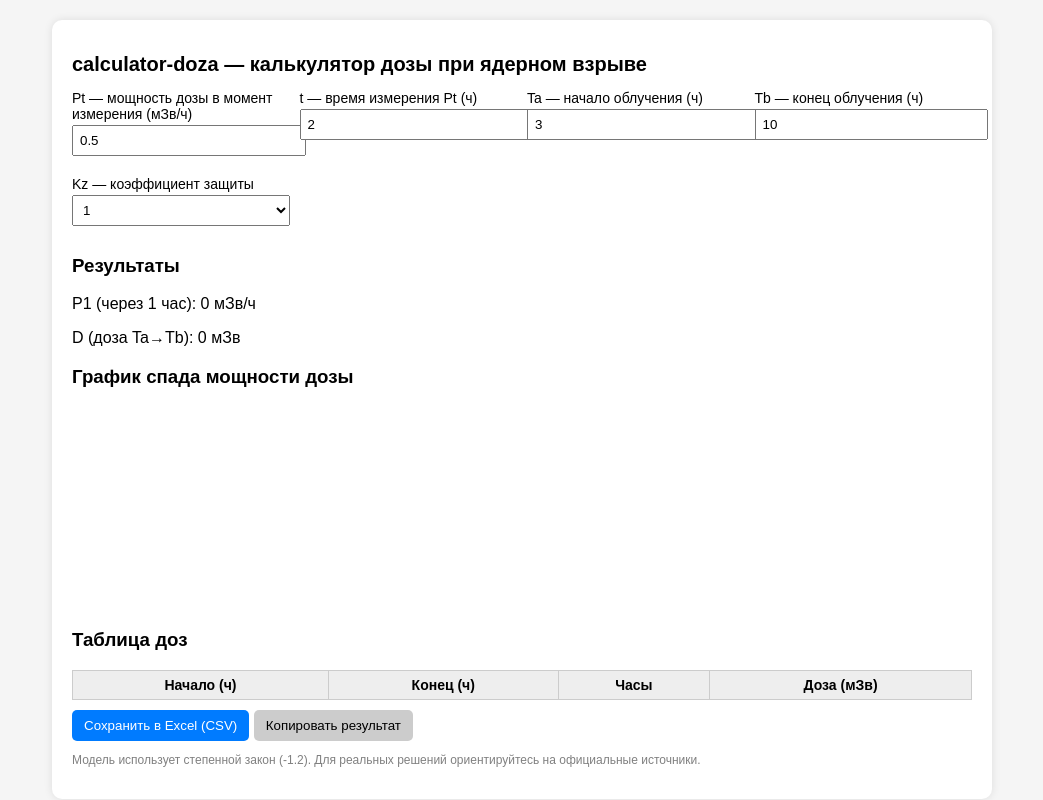
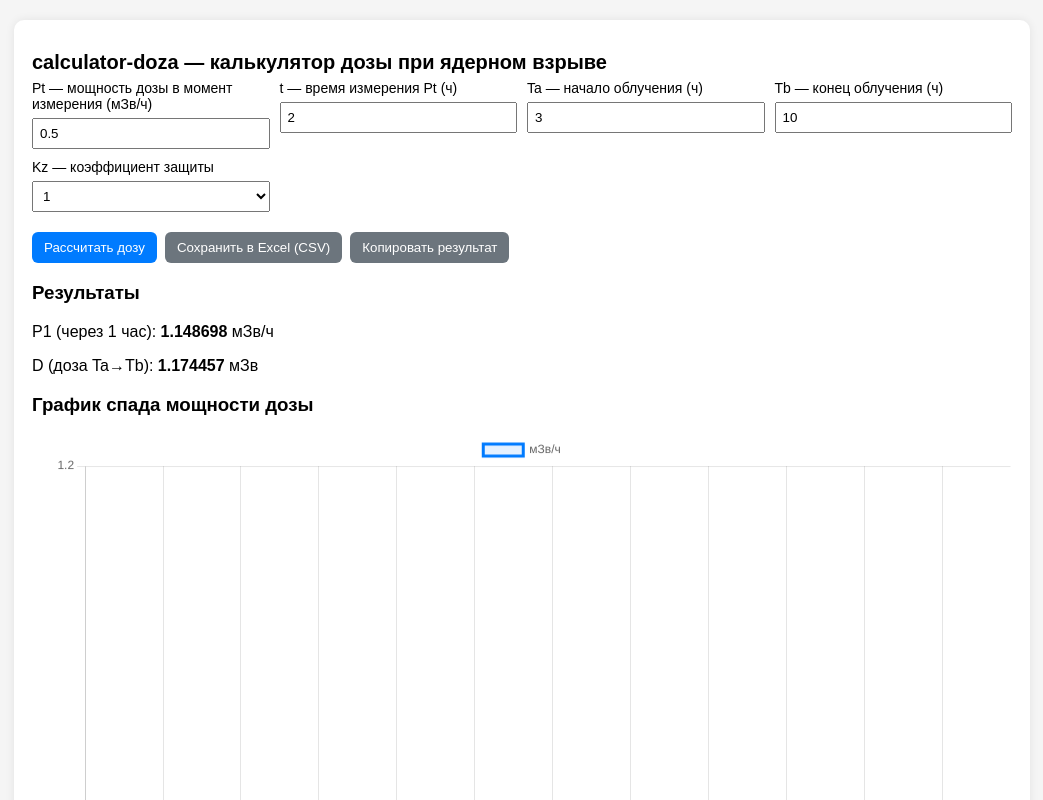
Before and after one commit to sergsh1125-dotcom/calculator-doza-atom, a plain HTML site: page index.html in a window 1280 px wide. Shown: the top 800 px of the page, without its empty margins (118-1161 px from the left). Drawn offline with nearby package versions, Linux system fonts and the light colour scheme.

Commit message:
Add files via upload

```diff
--- a/index.html
+++ b/index.html
@@ -1,22 +1,26 @@
 <!DOCTYPE html>
 <html lang="ru">
 <head>
-  <meta charset="UTF-8">
+  <meta charset="UTF-8" />
   <title>calculator-doza</title>
   <script src="https://cdn.jsdelivr.net/npm/chart.js"></script>
   <style>
     body { font-family: Arial, sans-serif; margin: 20px; background: #f5f5f5; }
-    h1 { font-size: 20px; }
-    .container { max-width: 900px; margin: auto; background: #fff; padding: 20px; border-radius: 10px; box-shadow: 0 0 8px rgba(0,0,0,0.1); }
+    h1 { font-size: 20px; margin-bottom: 6px; }
+    .container { max-width: 980px; margin: auto; background: #fff; padding: 18px; border-radius: 10px; box-shadow: 0 0 10px rgba(0,0,0,0.08); }
     .grid { display: grid; grid-template-columns: repeat(auto-fit,minmax(200px,1fr)); gap: 10px; }
-    label { font-size: 14px; display: block; margin-bottom: 10px; }
-    input, select { width: 100%; padding: 6px; margin-top: 3px; }
+    label { font-size: 14px; display: block; }
+    input, select { width: 100%; padding: 6px; margin-top: 6px; box-sizing: border-box; }
     table { width: 100%; border-collapse: collapse; margin-top: 10px; font-size: 14px; }
-    th, td { border: 1px solid #ccc; padding: 6px; text-align: center; }
-    th { background: #eee; }
-    button { padding: 8px 12px; margin-top: 10px; cursor: pointer; border-radius: 5px; border: none; }
+    th, td { border: 1px solid #ddd; padding: 6px; text-align: center; }
+    th { background: #f0f0f0; }
+    button { padding: 8px 12px; margin-top: 10px; cursor: pointer; border-radius: 6px; border: none; }
     .btn-blue { background: #007bff; color: white; }
-    .btn-gray { background: #ccc; }
+    .btn-gray { background: #6c757d; color: white; }
+    .controls { display:flex; gap:8px; flex-wrap:wrap; margin-top:10px; }
+    .note { font-size:12px; color:#666; margin-top:10px; }
+    .error { color:#b00020; font-weight:600; margin-top:8px; }
+    @media (max-width:520px){ .grid{grid-template-columns:1fr} }
   </style>
 </head>
 <body>
@@ -24,16 +28,16 @@
     <h1>calculator-doza — калькулятор дозы при ядерном взрыве</h1>
     <div class="grid">
       <label>Pt — мощность дозы в момент измерения (мЗв/ч)
-      <input type="number" id="Pt" value="0.5" step="any">
+        <input type="number" id="Pt" value="0.5" step="any" min="0">
       </label>
       <label>t — время измерения Pt (ч)
-      <input type="number" id="tMeasure" value="2" step="any">
+        <input type="number" id="tMeasure" value="2" step="any" min="0.0001">
       </label>
       <label>Ta — начало облучения (ч)
-      <input type="number" id="Ta" value="3" step="any">
+        <input type="number" id="Ta" value="3" step="any" min="0">
       </label>
       <label>Tb — конец облучения (ч)
-      <input type="number" id="Tb" value="10" step="any">
+        <input type="number" id="Tb" value="10" step="any" min="0">
       </label>
       <label>Kz — коэффициент защиты
         <select id="Kz">
@@ -42,12 +46,19 @@
       </label>
     </div>
 
+    <div class="controls">
+      <button id="btnCalc" class="btn-blue">Рассчитать дозу</button>
+      <button id="btnCSV" class="btn-gray">Сохранить в Excel (CSV)</button>
+      <button id="btnCopy" class="btn-gray">Копировать результат</button>
+      <div id="error" class="error" style="display:none"></div>
+    </div>
+
     <h3>Результаты</h3>
-  <p>P1 (через 1 час): <span id="P1">0</span> мЗв/ч</p>
-  <p>D (доза Ta→Tb): <span id="dose">0</span> мЗв</p>
+    <p>P1 (через 1 час): <strong><span id="P1">0</span></strong> мЗв/ч</p>
+    <p>D (доза Ta→Tb): <strong><span id="dose">0</span></strong> мЗв</p>
 
     <h3>График спада мощности дозы</h3>
-  <canvas id="chart" height="200"></canvas>
+    <canvas id="chart" height="220"></canvas>
 
     <h3>Таблица доз</h3>
     <table id="doseTable">
@@ -57,104 +68,198 @@
       <tbody></tbody>
     </table>
 
-  <button class="btn-blue" onclick="downloadCSV()">Сохранить в Excel (CSV)</button>
-  <button class="btn-gray" onclick="copyResult()">Копировать результат</button>
-
-  <p style="font-size:12px;color:gray;">Модель использует степенной закон (-1.2). Для реальных решений ориентируйтесь на официальные источники.</p>
+    <p class="note">Модель использует степенной закон спада с показателем -1.2. Это упрощённая модель — для оперативных решений опирайтесь на официальные измерения и инструкции служб гражданской защиты.</p>
   </div>
 
 <script>
-function calc() {
-  const Pt = parseFloat(document.getElementById('Pt').value);
-  const t = parseFloat(document.getElementById('tMeasure').value);
-  const Ta = parseFloat(document.getElementById('Ta').value);
-  const Tb = parseFloat(document.getElementById('Tb').value);
-  const Kz = parseFloat(document.getElementById('Kz').value);
+(function(){
+  const el = id => document.getElementById(id);
+  const fmt = (n, d=6) => (Number.isFinite(n) ? Number(n).toFixed(d) : '0.000000');
 
-  if (isNaN(Pt) || isNaN(t) || t<=0) return;
-  const P1 = Pt * Math.pow(t, 1.2);
-  let dose = 0;
-  if (Ta>0 && Tb>Ta) {
-    dose = (5 * P1 * (Math.pow(Ta,-1.2) - Math.pow(Tb,-1.2)))/Kz;
-    if (dose<0) dose=0;
+  const PtEl = el('Pt'), tEl = el('tMeasure'), TaEl = el('Ta'), TbEl = el('Tb'), KzEl = el('Kz');
+  const P1El = el('P1'), doseEl = el('dose'), errEl = el('error');
+  const tbody = document.querySelector('#doseTable tbody');
+  const btnCalc = el('btnCalc'), btnCSV = el('btnCSV'), btnCopy = el('btnCopy');
+
+  // Chart.js init
+  const ctx = el('chart').getContext('2d');
+  const chart = new Chart(ctx, {
+    type: 'line',
+    data: {
+      labels: [], // часы
+      datasets: [{
+        label: 'мЗв/ч',
+        data: [],
+        borderColor: 'rgba(0,123,255,1)',
+        backgroundColor: 'rgba(0,123,255,0.1)',
+        fill: false,
+        tension: 0.2,
+        pointRadius: 0
+      }]
+    },
+    options: {
+      responsive: true,
+      maintainAspectRatio: false,
+      scales: {
+        x: {
+          title: { display: true, text: 'Часы (τ)' },
+          ticks: { maxTicksLimit: 12 }
+        },
+        y: {
+          title: { display: true, text: 'мЗв/ч' }
+        }
+      },
+      plugins: {
+        tooltip: {
+          callbacks: {
+            label: (ctx) => ` ${Number(ctx.parsed.y).toExponential(3)} mSv/h`
+          }
+        }
+      }
+    }
+  });
+
+  function showError(msg) {
+    if (!msg) { errEl.style.display = 'none'; errEl.textContent = ''; }
+    else { errEl.style.display = 'block'; errEl.textContent = msg; }
   }
 
-  document.getElementById('P1').innerText = P1.toFixed(6);
-  document.getElementById('dose').innerText = dose.toFixed(6);
+  function buildSegments(Ta, Tb) {
+    // разбиваем [Ta, Tb] на сегменты: частичный первый, полные часы, частичный последний
+    const segs = [];
+    let s = Ta;
+    const EPS = 1e-12;
+    while (s < Tb - EPS) {
+      let e;
+      if (Math.abs(s - Math.round(s)) < 1e-9) {
+        // s почти целое
+        e = Math.min(s + 1, Tb);
+      } else {
+        e = Math.min(Math.ceil(s), Tb);
+      }
+      if (e <= s) { e = Tb; } // safety
+      segs.push({ start: s, end: e, hours: e - s });
+      s = e;
+    }
+    return segs;
+  }
 
-  const data=[];
-  for (let i=1;i<=96;i++){
-    data.push({x:i, y: P1*Math.pow(i,-1.2)});
+  function calcOnce() {
+    showError('');
+    const Pt = parseFloat(PtEl.value);
+    const t = parseFloat(tEl.value);
+    const Ta = parseFloat(TaEl.value);
+    const Tb = parseFloat(TbEl.value);
+    const Kz = parseFloat(KzEl.value);
+
+    // basic validation
+    if (!isFinite(Pt) || !isFinite(t) || t <= 0) { showError('Ошибка: корректно укажите Pt и время t (t > 0).'); return null; }
+    if (!isFinite(Ta) || !isFinite(Tb) || Ta < 0 || Tb <= 0) { showError('Ошибка: Ta и Tb должны быть >= 0, Tb > Ta.'); return null; }
+    if (Tb <= Ta) { showError('Ошибка: Ta должно быть меньше Tb.'); return null; }
+    if (!isFinite(Kz) || Kz <= 0) { showError('Ошибка: некорректный коэффициент защиты Kz.'); return null; }
+
+    // compute P1 and dose
+    const P1 = Pt * Math.pow(t, 1.2);
+    let totalDose = 0;
+
+    // build table segments
+    const segments = buildSegments(Ta, Tb);
+    const tableRows = segments.map(s => {
+      // Dseg = 5 * P1 * (s.start^-1.2 - s.end^-1.2) / Kz
+      const Dseg = (5 * P1 * (Math.pow(s.start, -1.2) - Math.pow(s.end, -1.2))) / Kz;
+      const d = Dseg > 0 ? Dseg : 0;
+      totalDose += d;
+      return { start: s.start, end: s.end, hours: s.hours, dose: d };
+    });
+
+    // update DOM: P1, dose
+    P1El.textContent = fmt(P1, 6);
+    doseEl.textContent = fmt(totalDose, 6);
+
+    // update table
+    tbody.innerHTML = '';
+    tableRows.forEach(r => {
+      const tr = document.createElement('tr');
+      tr.innerHTML = `<td>${r.start}</td><td>${r.end}</td><td>${r.hours.toFixed(3)}</td><td>${r.dose.toFixed(6)}</td>`;
+      tbody.appendChild(tr);
+    });
+    const trSum = document.createElement('tr');
+    trSum.style.fontWeight = '700';
+    trSum.innerHTML = `<td colspan="3">Итого</td><td>${totalDose.toFixed(6)}</td>`;
+    tbody.appendChild(trSum);
+
+    // chart: hours 1..maxH (use max of 96 or Tb rounded up)
+    const maxH = Math.max( Math.ceil(Tb), 96 );
+    const labels = [];
+    const values = [];
+    for (let i = 1; i <= maxH; i++) {
+      labels.push(i);
+      values.push(P1 * Math.pow(i, -1.2));
     }
-  chart.data.datasets[0].data=data;
+    chart.data.labels = labels;
+    chart.data.datasets[0].data = values;
     chart.update();
 
-  const tbody=document.querySelector('#doseTable tbody');
-  tbody.innerHTML='';
-  let total=0;
-  let cursor=Math.floor(Ta);
-  let firstEnd=Math.min(Tb, Math.ceil(Ta));
-  if (firstEnd>Ta){
-    let Dseg=(5*P1*(Math.pow(Ta,-1.2)-Math.pow(firstEnd,-1.2)))/Kz;
-    tbody.innerHTML+=row(Ta,firstEnd,firstEnd-Ta,Dseg);
-    total+=Dseg;
-  }
-  cursor=Math.ceil(Ta);
-  while(cursor+1<=Tb){
-    let Dseg=(5*P1*(Math.pow(cursor,-1.2)-Math.pow(cursor+1,-1.2)))/Kz;
-    tbody.innerHTML+=row(cursor,cursor+1,1,Dseg);
-    total+=Dseg;
-    cursor++;
-  }
-  if (cursor<Tb){
-    let Dseg=(5*P1*(Math.pow(cursor,-1.2)-Math.pow(Tb,-1.2)))/Kz;
-    tbody.innerHTML+=row(cursor,Tb,Tb-cursor,Dseg);
-    total+=Dseg;
-  }
-  tbody.innerHTML+=`<tr style="font-weight:bold"><td colspan=3>Итого</td><td>${total.toFixed(6)}</td></tr>`;
-
-  return {P1,dose};
+    return { P1, totalDose, tableRows };
   }
 
-function row(s,e,h,d){
-  return `<tr><td>${s}</td><td>${e}</td><td>${h.toFixed(3)}</td><td>${d.toFixed(6)}</td></tr>`;
-}
-
-function downloadCSV(){
-  const rows=[];
-  document.querySelectorAll('#doseTable tr').forEach(tr=>{
-    const cells=[...tr.querySelectorAll('td,th')].map(td=>td.innerText);
-    rows.push(cells.join(","));
-  });
-  const csv=rows.join("
-");
-  const blob=new Blob([csv],{type:'text/csv'});
-  const url=URL.createObjectURL(blob);
-  const a=document.createElement('a');
-  a.href=url;a.download='calculator-doza.csv';
-  a.click();
-  URL.revokeObjectURL(url);
-}
-
-function copyResult(){
-  const P1=document.getElementById('P1').innerText;
-  const D=document.getElementById('dose').innerText;
-  navigator.clipboard.writeText(`P1=${P1} mSv/h
-D=${D} mSv`);
-}
-
-const ctx=document.getElementById('chart').getContext('2d');
-const chart=new Chart(ctx,{
-  type:'line',
-  data:{datasets:[{label:'мЗв/ч', data:[], borderColor:'blue', fill:false}]},
-  options:{scales:{x:{title:{display:true,text:'Часы'}},y:{title:{display:true,text:'мЗв/ч'}}}}
+  // buttons
+  btnCalc.addEventListener('click', () => {
+    calcOnce();
   });
 
-['Pt','tMeasure','Ta','Tb','Kz'].forEach(id=>{
-  document.getElementById(id).addEventListener('input',calc);
+  btnCSV.addEventListener('click', () => {
+    const res = calcOnce(); // recalc to be sure table present
+    if (!res) return;
+    const rows = [];
+    rows.push(['start_h','end_h','hours','dose_mSv'].join(','));
+    // read table rows directly for fidelity
+    document.querySelectorAll('#doseTable tbody tr').forEach((tr, idx) => {
+      const cells = [...tr.querySelectorAll('td')].map(td => td.innerText);
+      rows.push(cells.join(','));
+    });
+    // build blob & download
+    const csv = rows.join('\n');
+    const blob = new Blob([csv], { type: 'text/csv;charset=utf-8;' });
+    const url = URL.createObjectURL(blob);
+    const a = document.createElement('a');
+    a.href = url;
+    a.download = 'calculator-doza.csv';
+    document.body.appendChild(a);
+    a.click();
+    document.body.removeChild(a);
+    URL.revokeObjectURL(url);
   });
 
-calc();
+  btnCopy.addEventListener('click', async () => {
+    const res = calcOnce();
+    if (!res) return;
+    const txt = `P1=${fmt(res.P1,6)} mSv/h\nD=${fmt(res.totalDose,6)} mSv`;
+    try {
+      await navigator.clipboard.writeText(txt);
+      // краткое визуальное подтверждение
+      showError('Результат скопирован в буфер обмена (временно сообщение).');
+      setTimeout(() => showError(''), 1500);
+    } catch (e) {
+      showError('Не удалось скопировать в буфер обмена: ' + (e && e.message ? e.message : e));
+    }
+  });
+
+  // autofire calc on input changes but user can press button too
+  ['input','change'].forEach(evt => {
+    [PtEl, tEl, TaEl, TbEl, KzEl].forEach(input => input.addEventListener(evt, () => {
+      // don't spam — do a quick debounce (simple)
+      if (input._timer) clearTimeout(input._timer);
+      input._timer = setTimeout(() => {
+        calcOnce();
+        input._timer = null;
+      }, 300);
+    }));
+  });
+
+  // initial calc
+  calcOnce();
+})();
 </script>
 </body>
 </html>
```
Lines whose indentation alone changed are shown as unchanged.
